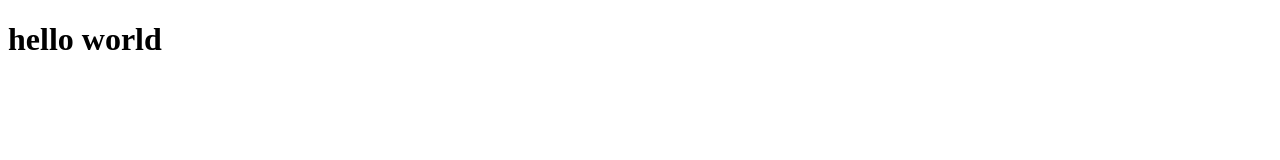
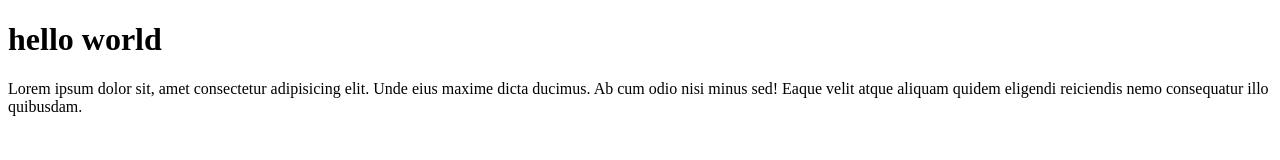
Before and after one commit to Marcos-Rian-mrd/Primeiro-Commit, a plain HTML site: page index.html in a window 1280 px wide. Drawn offline with Linux system fonts and the light colour scheme.

Commit message:
Adiciona texto na index.

```diff
--- a/index.html
+++ b/index.html
@@ -11,6 +11,11 @@
 <body>
 
   <h1>hello world</h1>
+  <p>
+    Lorem ipsum dolor sit, amet consectetur adipisicing elit. Unde eius maxime
+    dicta ducimus. Ab cum odio nisi minus sed! Eaque velit atque aliquam quidem
+    eligendi reiciendis nemo consequatur illo quibusdam.
+  </p>
 
 </body>
 
```
